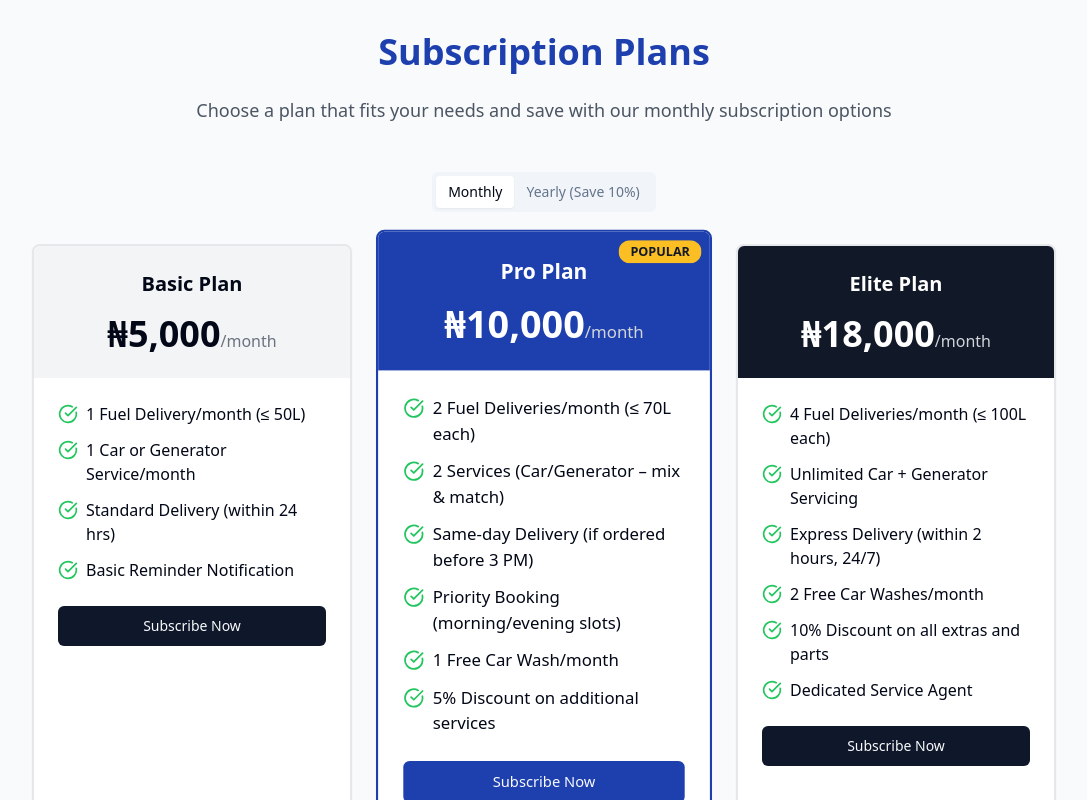
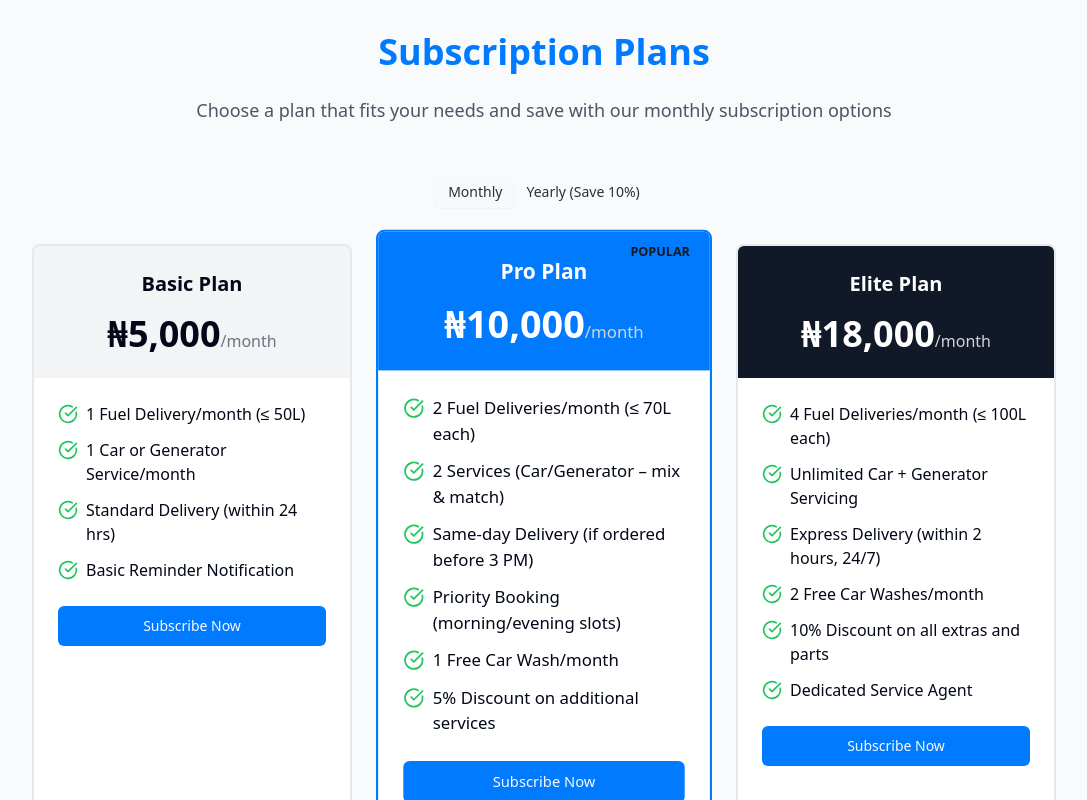
Before and after one commit to kutteai/fuel-and-wheels-go, a React (Vite) app: page / in a window 1280 px wide. Shown: the part 2000-2800 px from the top of the page, without its empty margins (96-1183 px from the left). Built offline with nearby package versions, Linux system fonts and the light colour scheme.

Commit message:
Refactor: Update color palette
Update the color palette to use the specified primary, secondary, accent, background, and text colors.

```diff
--- a/src/index.css
+++ b/src/index.css
@@ -1,30 +1,26 @@
-
 @tailwind base;
 @tailwind components;
 @tailwind utilities;
 
 @layer base {
   :root {
-    --background: 0 0% 100%;
-    --foreground: 222.2 84% 4.9%;
+    --background: 240 5.9% 97.5%; /* Light Grey #F8F9FA */
+    --foreground: 240 10% 20%; /* Dark Grey #343A40 */
+
+    --primary: 210 100% 50%; /* Blue #007BFF */
+    --primary-foreground: 210 40% 98%;
+
+    --secondary: 130 60% 40%; /* Green #28A745 */
+    --secondary-foreground: 140 60% 98%;
+
+    --accent: 39 100% 50%; /* Orange #FFA500 */
+    --accent-foreground: 39 100% 20%;
 
     --card: 0 0% 100%;
     --card-foreground: 222.2 84% 4.9%;
 
     --popover: 0 0% 100%;
     --popover-foreground: 222.2 84% 4.9%;
-
-    --primary: 222.2 47.4% 11.2%;
-    --primary-foreground: 210 40% 98%;
-
-    --secondary: 210 40% 96.1%;
-    --secondary-foreground: 222.2 47.4% 11.2%;
-
-    --muted: 210 40% 96.1%;
-    --muted-foreground: 215.4 16.3% 46.9%;
-
-    --accent: 210 40% 96.1%;
-    --accent-foreground: 222.2 47.4% 11.2%;
 
     --destructive: 0 84.2% 60.2%;
     --destructive-foreground: 210 40% 98%;
@@ -46,26 +42,23 @@
   }
 
   .dark {
-    --background: 222.2 84% 4.9%;
-    --foreground: 210 40% 98%;
+    --background: 240 5.9% 10%;
+    --foreground: 0 0% 98%;
+
+    --primary: 210 100% 60%;
+    --primary-foreground: 210 40% 10%;
+
+    --secondary: 130 60% 50%;
+    --secondary-foreground: 140 60% 10%;
+
+    --accent: 39 100% 60%;
+    --accent-foreground: 39 100% 10%;
 
     --card: 222.2 84% 4.9%;
     --card-foreground: 210 40% 98%;
 
     --popover: 222.2 84% 4.9%;
     --popover-foreground: 210 40% 98%;
-
-    --primary: 210 40% 98%;
-    --primary-foreground: 222.2 47.4% 11.2%;
-
-    --secondary: 217.2 32.6% 17.5%;
-    --secondary-foreground: 210 40% 98%;
-
-    --muted: 217.2 32.6% 17.5%;
-    --muted-foreground: 215 20.2% 65.1%;
-
-    --accent: 217.2 32.6% 17.5%;
-    --accent-foreground: 210 40% 98%;
 
     --destructive: 0 62.8% 30.6%;
     --destructive-foreground: 210 40% 98%;
--- a/tailwind.config.ts
+++ b/tailwind.config.ts
@@ -1,5 +1,4 @@
-
-import type { Config } from "tailwindcss";
+import type { Config } from "tailwindcss"
 
 export default {
   darkMode: ["class"],
@@ -13,62 +12,56 @@ export default {
   theme: {
     container: {
       center: true,
-			padding: '2rem',
+      padding: "2rem",
       screens: {
-				'2xl': '1400px'
-			}
+        "2xl": "1400px",
+      },
     },
     extend: {
       colors: {
+        primary: {
+          DEFAULT: "#007BFF",
+          foreground: "hsl(210 40% 98%)",
+        },
+        secondary: {
+          DEFAULT: "#28A745",
+          foreground: "hsl(140 60% 98%)",
+        },
+        accent: {
+          DEFAULT: "#FFA500",
+          foreground: "hsl(39 100% 20%)",
+        },
+        background: {
+          DEFAULT: "#F8F9FA",
+          foreground: "#343A40",
+        },
+        brand: {
+          blue: "#007BFF",
+          green: "#28A745",
+          orange: "#FFA500",
+          lightgray: "#F8F9FA",
+          darkgray: "#343A40",
+        },
         border: 'hsl(var(--border))',
         input: 'hsl(var(--input))',
         ring: 'hsl(var(--ring))',
-				background: 'hsl(var(--background))',
         foreground: 'hsl(var(--foreground))',
-				primary: {
-					DEFAULT: 'hsl(var(--primary))',
-					foreground: 'hsl(var(--primary-foreground))'
-				},
-				secondary: {
-					DEFAULT: 'hsl(var(--secondary))',
-					foreground: 'hsl(var(--secondary-foreground))'
-				},
         destructive: {
           DEFAULT: 'hsl(var(--destructive))',
-					foreground: 'hsl(var(--destructive-foreground))'
+          foreground: 'hsl(var(--destructive-foreground))',
         },
         muted: {
           DEFAULT: 'hsl(var(--muted))',
-					foreground: 'hsl(var(--muted-foreground))'
-				},
-				accent: {
-					DEFAULT: 'hsl(var(--accent))',
-					foreground: 'hsl(var(--accent-foreground))'
+          foreground: 'hsl(var(--muted-foreground))',
         },
         popover: {
           DEFAULT: 'hsl(var(--popover))',
-					foreground: 'hsl(var(--popover-foreground))'
+          foreground: 'hsl(var(--popover-foreground))',
         },
         card: {
           DEFAULT: 'hsl(var(--card))',
-					foreground: 'hsl(var(--card-foreground))'
+          foreground: 'hsl(var(--card-foreground))',
         },
-				sidebar: {
-					DEFAULT: 'hsl(var(--sidebar-background))',
-					foreground: 'hsl(var(--sidebar-foreground))',
-					primary: 'hsl(var(--sidebar-primary))',
-					'primary-foreground': 'hsl(var(--sidebar-primary-foreground))',
-					accent: 'hsl(var(--sidebar-accent))',
-					'accent-foreground': 'hsl(var(--sidebar-accent-foreground))',
-					border: 'hsl(var(--sidebar-border))',
-					ring: 'hsl(var(--sidebar-ring))'
-				},
-				brand: {
-					blue: '#1E40AF',
-					red: '#DC2626',
-					yellow: '#FBBF24',
-					lightgray: '#F3F4F6',
-				}
       },
       borderRadius: {
         lg: 'var(--radius)',
@@ -100,4 +93,4 @@ export default {
     }
   },
   plugins: [require("tailwindcss-animate")],
-} satisfies Config;
+} satisfies Config
```
Lines whose indentation alone changed are shown as unchanged.
